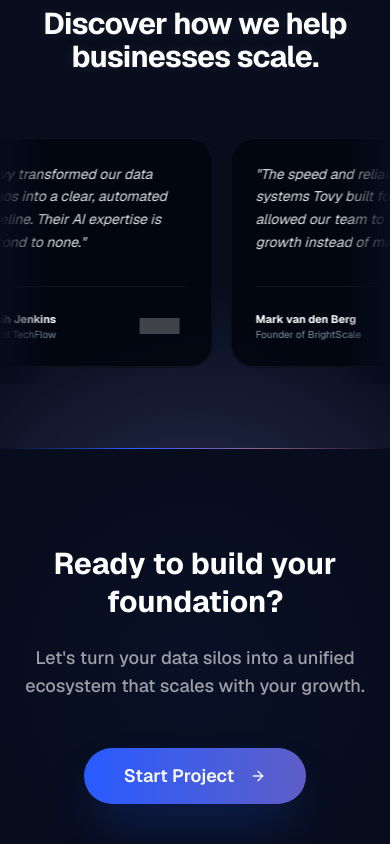
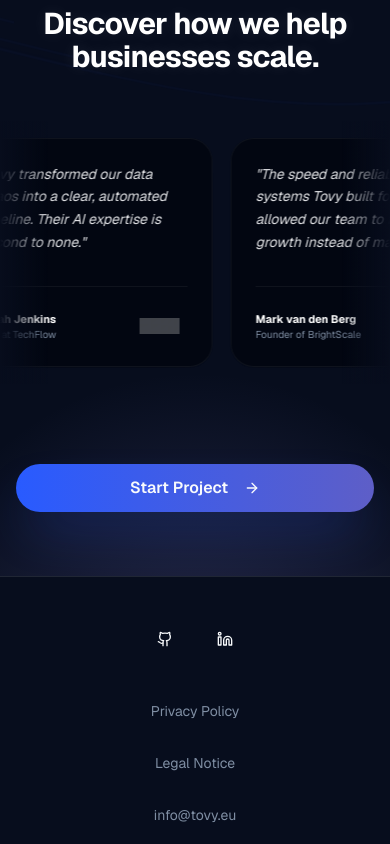
Before and after one commit to tovy-eu/tovy.eu-website, a Next.js app: page /en in a window 390 px wide. Shown: the part 3700-4544 px from the top of the page. Built offline with nearby package versions, Linux system fonts and the light colour scheme; grey boxes are pictures that could not be loaded.

Commit message:
place the below cta button below the cards in hte testimonial section. r

```diff
--- a/src/app/[lang]/page.tsx
+++ b/src/app/[lang]/page.tsx
@@ -1,3 +1,4 @@
+
 import dynamic from 'next/dynamic';
 import { HeroSection } from "@/components/landing/hero-section";
 import { SectionDivider } from "@/components/landing/section-divider";
@@ -27,7 +28,6 @@ const PainSolutionSection = dynamic(() => import("@/components/landing/pain-solu
 const AboutSection = dynamic(() => import("@/components/landing/about-section").then(mod => mod.AboutSection));
 const EngineeringSection = dynamic(() => import("@/components/landing/engineering-section").then(mod => mod.EngineeringSection));
 const TestimonialsSection = dynamic(() => import("@/components/landing/testimonials-section").then(mod => mod.TestimonialsSection));
-const FinalCtaSection = dynamic(() => import("@/components/landing/final-cta-section").then(mod => mod.FinalCtaSection));
 
 export default async function Home({ params }: { params: Promise<{ lang: string }> }) {
   const { lang } = await params;
@@ -56,10 +56,6 @@ export default async function Home({ params }: { params: Promise<{ lang: string
       <SectionDivider />
 
       <TestimonialsSection dict={dict} />
-
-      <SectionDivider />
-
-      <FinalCtaSection dict={dict} />
     </div>
   );
 }
--- a/src/components/landing/testimonials-section.tsx
+++ b/src/components/landing/testimonials-section.tsx
@@ -3,19 +3,27 @@
 
 import React from 'react';
 import Image from 'next/image';
-import { ScrollReveal } from "../scroll-reveal";
+import Link from "next/link";
+import { usePathname } from "next/navigation";
+import { ArrowRight } from "lucide-react";
+import { Button } from "@/components/ui/button";
+import { Magnetic } from "@/components/ui/magnetic";
 import type { Dictionary } from "@/lib/get-dictionary";
 import placeholderImages from "@/app/lib/placeholder-images.json";
 import testimonialsData from '@/content/testimonials-template/data.json';
 import { WavyLines } from './wavy-lines';
 import { SectionHeader } from './section-header';
+import { trackEvent } from "@/lib/analytics";
 
 /**
  * TestimonialsSection component.
  * Displays a scrolling marquee of customer testimonials with a glassmorphism design.
- * Optimized for mobile display with proper overflow containment and responsive card sizing.
+ * Now includes a primary CTA button to mirror the hero's conversion path.
  */
 export function TestimonialsSection({ dict }: { dict: Dictionary }) {
+  const pathname = usePathname();
+  const lang = pathname?.split('/')[1] || 'en';
+
   // If no data is found, the section is not rendered
   if (!testimonialsData || testimonialsData.length === 0) {
     return null;
@@ -23,6 +31,14 @@ export function TestimonialsSection({ dict }: { dict: Dictionary }) {
 
   // Duplicate the testimonials data once for a perfect infinite loop (translateX -50%)
   const duplicatedTestimonials = [...testimonialsData, ...testimonialsData];
+
+  const handleCtaClick = () => {
+    trackEvent({
+      name: 'cta_click',
+      event_category: 'engagement',
+      event_label: 'Testimonials CTA'
+    });
+  };
 
   return (
     <section
@@ -45,7 +61,7 @@ export function TestimonialsSection({ dict }: { dict: Dictionary }) {
       </div>
 
       {/* Marquee Container with explicit overflow clipping */}
-      <div className="relative z-10 mt-8 group overflow-hidden w-full">
+      <div className="relative z-10 mt-8 group overflow-hidden w-full mb-20">
         {/* Marquee Track - Duplicated once for seamless -50% translation loop */}
         <div className="flex animate-marquee w-fit gap-4 sm:gap-8 py-4 px-2">
           {duplicatedTestimonials.map((testimonial, index) => {
@@ -62,7 +78,7 @@ export function TestimonialsSection({ dict }: { dict: Dictionary }) {
                     className="absolute inset-0 opacity-0 group-hover:opacity-100 transition-opacity duration-1000 bg-gradient-to-r from-primary via-[hsl(var(--accent-gradient-stop))] to-primary bg-[length:200%_auto] animate-[gradient-flow_20s_linear_infinite]"
                   />
 
-                  {/* Inner Content Layer - Matches Engineering and Solution styles */}
+                  {/* Inner Content Layer */}
                   <div className="relative h-full w-full bg-card/95 backdrop-blur-2xl rounded-[calc(1.5rem-1px)] p-6 md:p-8 flex flex-col transition-all duration-300 shadow-2xl border border-white/5 group-hover:border-transparent">
                     <p className="text-sm sm:text-base md:text-lg italic text-foreground/90 mb-8 leading-relaxed">
                       "{testimonial.quote}"
@@ -95,6 +111,23 @@ export function TestimonialsSection({ dict }: { dict: Dictionary }) {
         <div className="absolute inset-y-0 left-0 w-12 sm:w-24 md:w-48 bg-gradient-to-r from-background to-transparent z-20 pointer-events-none" />
         <div className="absolute inset-y-0 right-0 w-12 sm:w-24 md:w-48 bg-gradient-to-l from-background to-transparent z-20 pointer-events-none" />
       </div>
+
+      {/* Hero-equivalent CTA Button */}
+      <div className="relative z-10 flex justify-center px-4">
+        <Magnetic strength={0.25} className="w-full sm:w-auto">
+          <Button
+            asChild
+            size="lg"
+            className="w-full sm:w-auto font-semibold text-base sm:text-lg h-12 sm:h-14 shadow-2xl px-10"
+            onClick={handleCtaClick}
+          >
+            <Link href={`/${lang}/project-request/`}>
+              {dict.common.workWithUs}
+              <ArrowRight className="ml-2 h-5 w-5" />
+            </Link>
+          </Button>
+        </Magnetic>
+      </div>
     </section>
   );
 }
```
